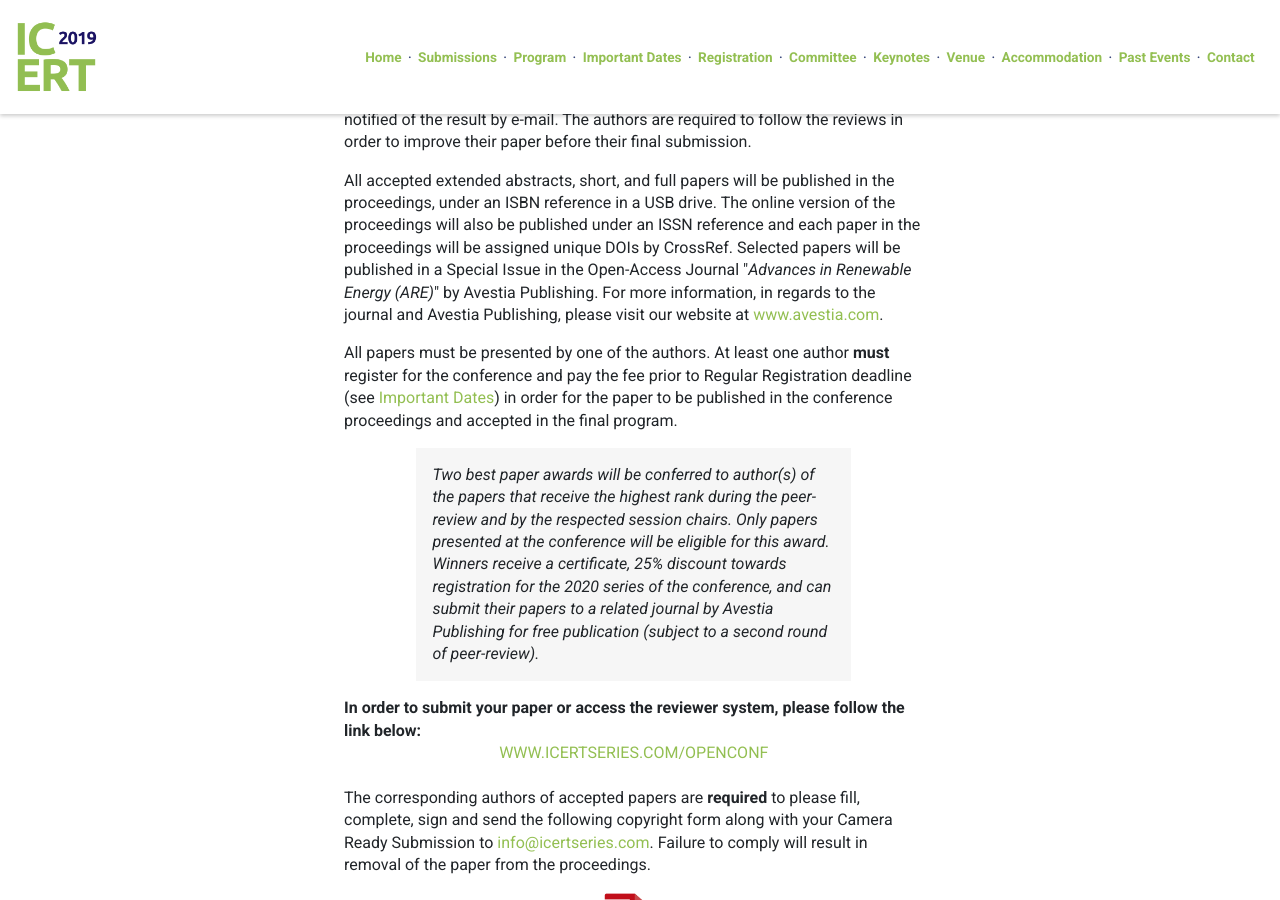
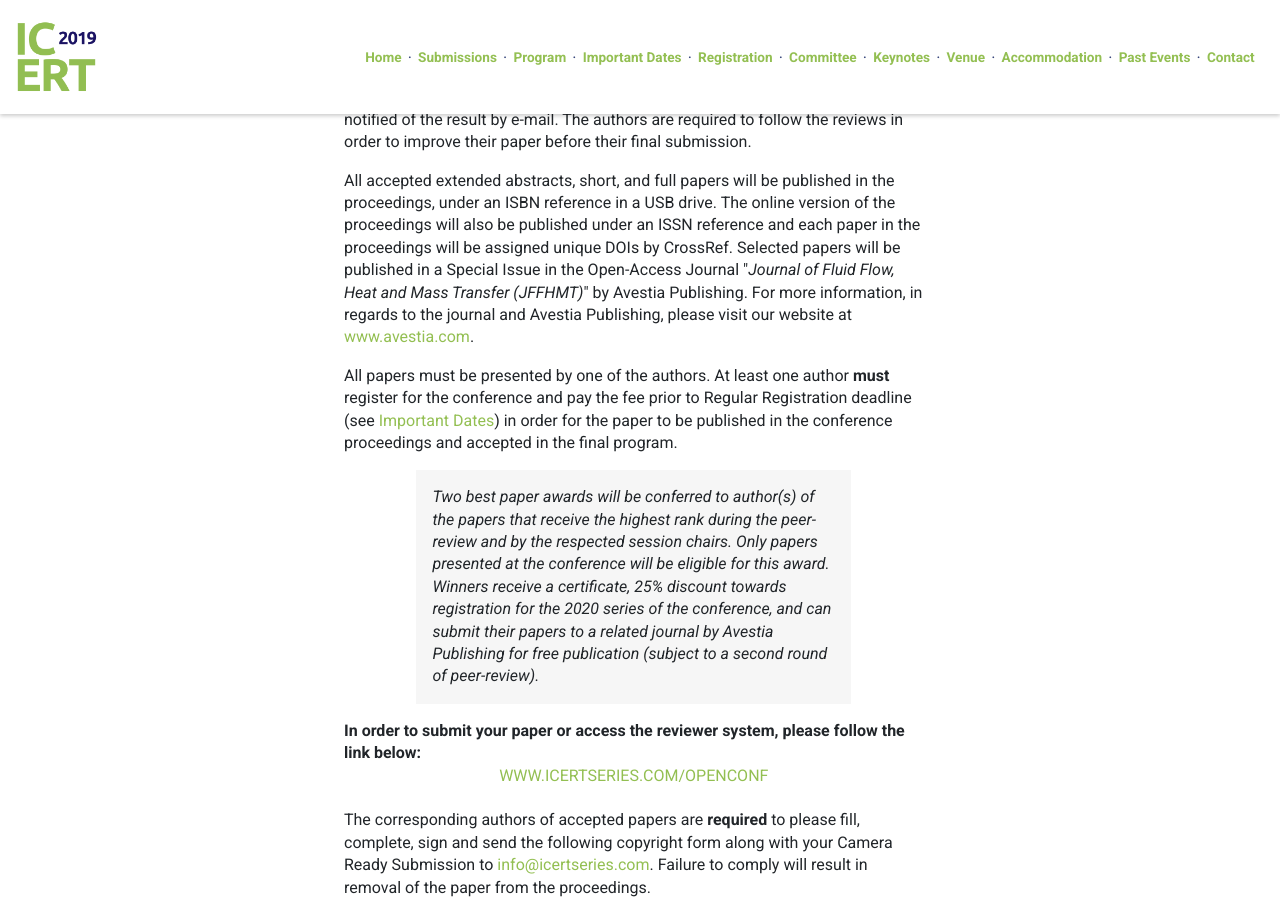
Before and after one commit to intaset/icertseries, a Jekyll site: the page built from papers.html, in a window 1280 px wide and 900 px high, scrolled down 2129 px. Built offline with Jekyll 4.4.1, drawn with Linux system fonts in a browser that asks for light colours; nearby versions of some CDN libraries; Markdown is read by kramdown in place of the engine named in the settings; comment, search, counter and statistics services are not loaded.

Commit message:
Updated journal information in papers.html

```diff
--- a/papers.html
+++ b/papers.html
@@ -90,7 +90,7 @@ keyword:
 
     <p class="body">Once the reviewing process is complete, the contact author of each paper will be notified of the result by e-mail. The authors are required to follow the reviews in order to improve their paper before their final submission.</p>
 
-    <p class="body">All accepted extended abstracts, short, and full papers will be published in the proceedings, under an ISBN reference in a USB drive. The online version of the proceedings will also be published under an ISSN reference and each paper in the proceedings will be assigned unique DOIs by CrossRef. Selected papers will be published in a Special Issue in the Open-Access Journal "<i>Advances in Renewable Energy (ARE)</i>" by Avestia Publishing. For more information, in regards to the journal and Avestia Publishing, please visit our website at <a href="http://avestia.com/" class="body-link">www.avestia.com</a>.</p>
+    <p class="body">All accepted extended abstracts, short, and full papers will be published in the proceedings, under an ISBN reference in a USB drive. The online version of the proceedings will also be published under an ISSN reference and each paper in the proceedings will be assigned unique DOIs by CrossRef. Selected papers will be published in a Special Issue in the Open-Access Journal "<i>Journal of Fluid Flow, Heat and Mass Transfer (JFFHMT)</i>" by Avestia Publishing. For more information, in regards to the journal and Avestia Publishing, please visit our website at <a href="http://avestia.com/" class="body-link">www.avestia.com</a>.</p>
 
     <p class="body">All papers must be presented by one of the authors. At least one author <b>must</b> register for the conference and pay the fee prior to Regular Registration deadline (see <a href="../dates" class="body-link">Important Dates</a>) in order for the paper to be published in the conference proceedings and accepted in the final program.</p>
 
```
Also changed, not shown: img/Saghir.jpg (added), 2 other files.
